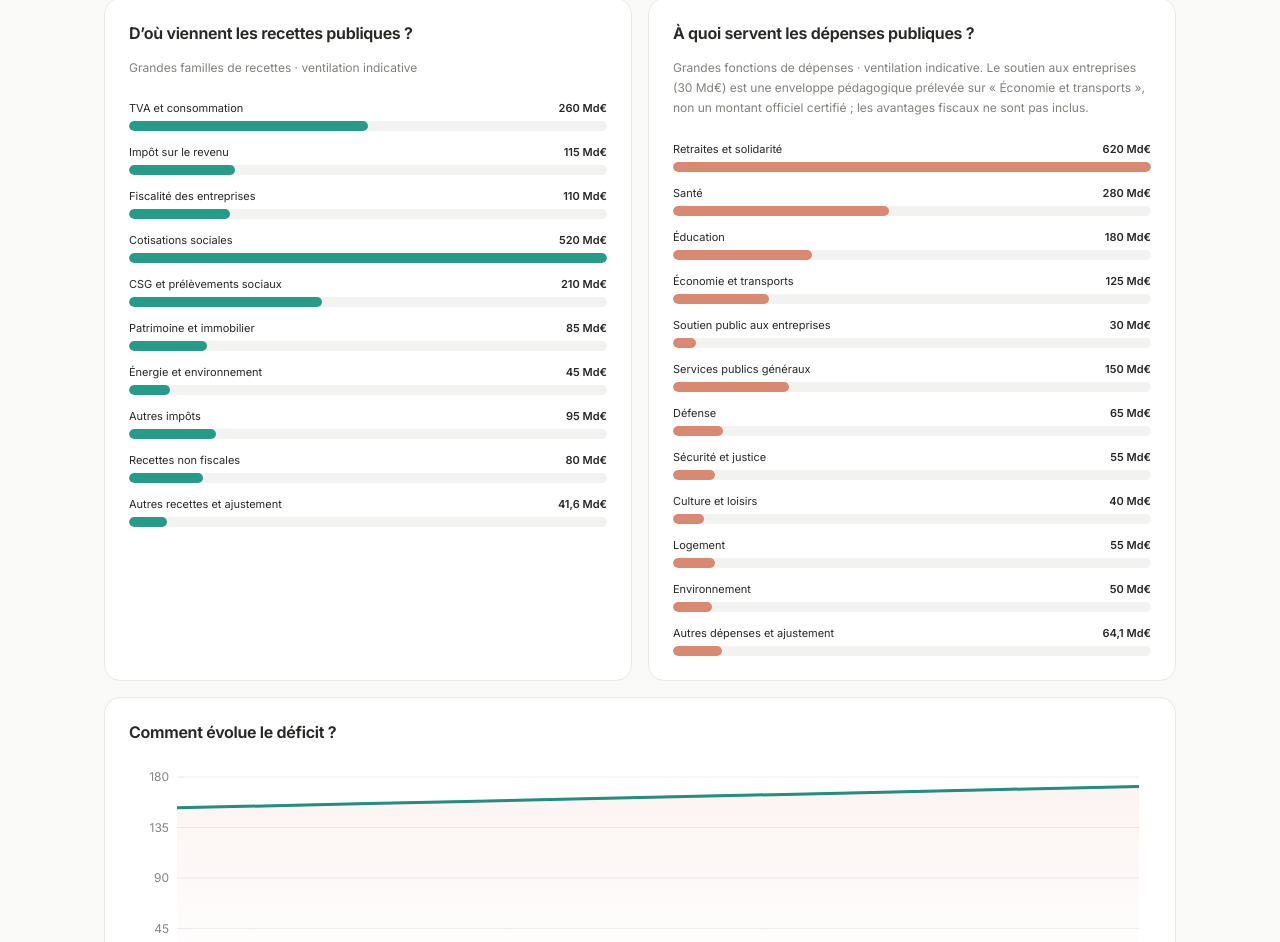
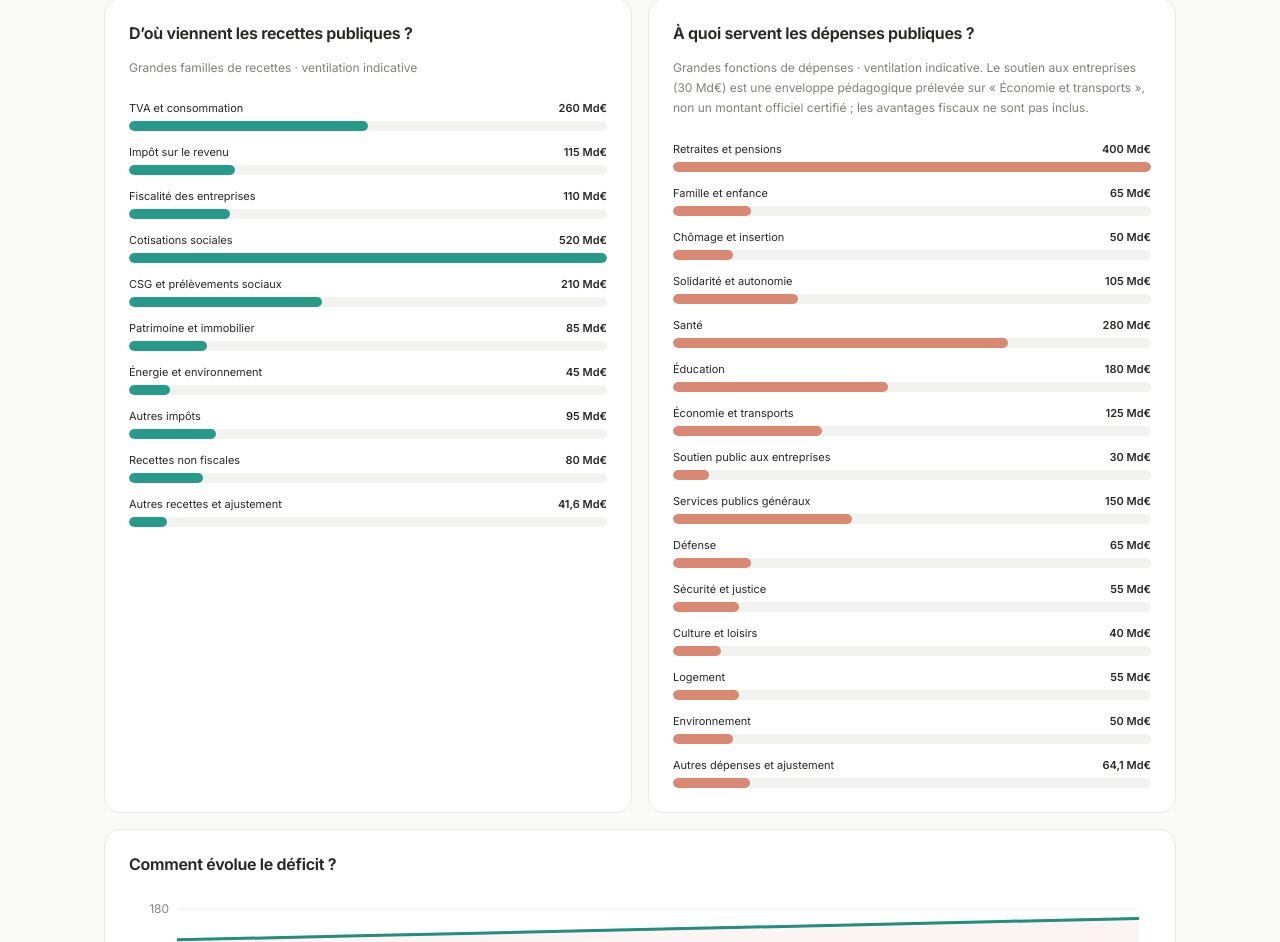
Before and after one commit to dsissoko/france-budget, a React (Vite) app: page / in a window 1280 px wide. Shown: the part 930-1872 px from the top of the page. Built offline with nearby package versions, Linux system fonts and the light colour scheme.

Commit message:
feat: ventiler la protection sociale en quatre postes citoyens explicites

```diff
--- a/src/data.ts
+++ b/src/data.ts
@@ -5,7 +5,10 @@ export type Measure={id:string;party:'RN'|'LFI'|'Horizons';theme:string;title:st
 // Soutien aux entreprises : reclassement PÉDAGOGIQUE de 30 Md€ depuis « économie » ; ce montant n'est PAS une statistique officielle des aides.
 // Source : https://www.insee.fr/fr/statistiques/8956575
 export const expenses:Category[]=[
-{id:'social',label:'Retraites et solidarité',amount:620,canonical:'COFOG 10 — Protection sociale',description:'Retraites, prestations sociales et solidarité.'},
+{id:'social',label:'Retraites et pensions',amount:400,canonical:'COFOG 10.2 — Vieillesse et 10.3 — Survivants (ventilation indicative)',description:'Pensions de retraite et pensions de réversion. Montant indicatif issu du reclassement de l’ancien poste de 620 Md€, non certifié.'},
+{id:'family',label:'Famille et enfance',amount:65,canonical:'COFOG 10.4 — Famille et enfants (ventilation indicative)',description:'Allocations familiales et soutien à la parentalité et à l’enfance. Montant indicatif, non certifié.'},
+{id:'unemployment',label:'Chômage et insertion',amount:50,canonical:'COFOG 10.5 — Chômage (ventilation indicative)',description:'Indemnisation du chômage et dispositifs d’insertion associés. Montant indicatif, non certifié.'},
+{id:'solidarity',label:'Solidarité et autonomie',amount:105,canonical:'COFOG 10 — Autres fonctions de protection sociale (ventilation indicative)',description:'RSA, prime d’activité, handicap, invalidité, dépendance et autres protections sociales. Regroupement pédagogique, non certifié.'},
 {id:'health',label:'Santé',amount:280,canonical:'COFOG 07 — Santé',description:'Hôpitaux, soins et politique de santé.'},
 {id:'education',label:'Éducation',amount:180,canonical:'COFOG 09 — Enseignement',description:'Écoles, universités et formation.'},
 {id:'economy',label:'Économie et transports',amount:125,canonical:'COFOG 04 — Affaires économiques (ventilation indicative)',description:'Transports, infrastructures et autres affaires économiques, hors soutien aux entreprises isolé ci-dessous.'},
```
